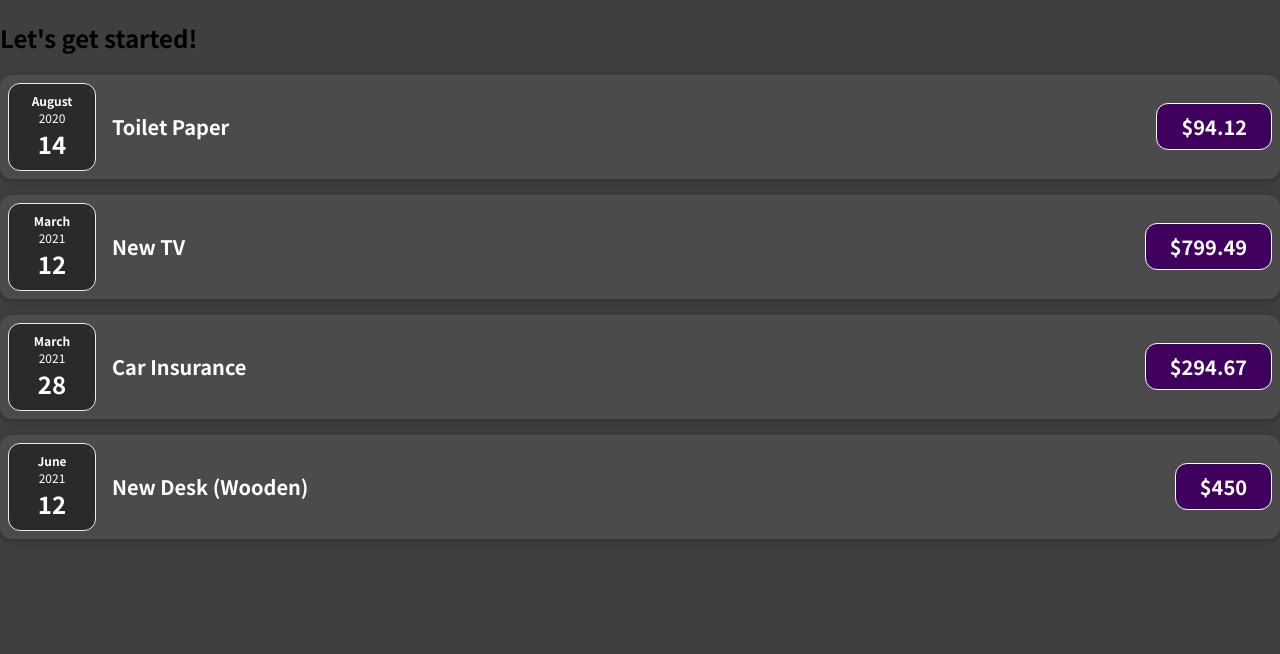
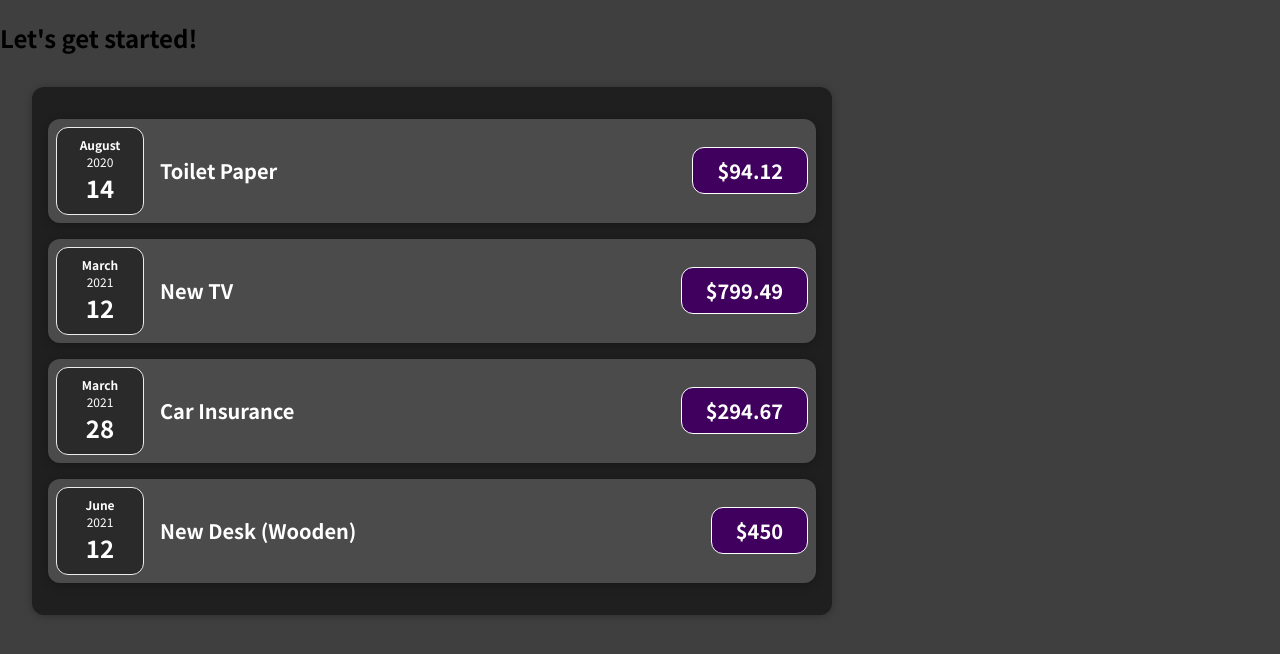
Before and after one commit to Sherry90/react-complete-guide, a JavaScript app: page / in a window 1280 px wide. Shown: the top 654 px of the page. Built offline with nearby package versions, Linux system fonts and the light colour scheme.

Commit message:
split Expenses Component

```diff
--- a/src/App.js
+++ b/src/App.js
@@ -1,14 +1,11 @@
-import ExpenseItem from "./components/ExpenseItem";
+import Expenses from "./components/Expenses";
 import ExpenseData from "./data/ExpenseData";
 
 const App = () => {
   return (
     <div>
       <h2>Let's get started!</h2>
-        <ExpenseItem title={ExpenseData[0].title} amount={ExpenseData[0].amount} date={ExpenseData[0].date} />
-        <ExpenseItem title={ExpenseData[1].title} amount={ExpenseData[1].amount} date={ExpenseData[1].date} />
-        <ExpenseItem title={ExpenseData[2].title} amount={ExpenseData[2].amount} date={ExpenseData[2].date} />
-        <ExpenseItem title={ExpenseData[3].title} amount={ExpenseData[3].amount} date={ExpenseData[3].date} />
+      <Expenses item={ExpenseData} />
     </div>
   );
 }
--- /dev/null
+++ b/src/components/Expenses.css
@@ -0,0 +1,9 @@
+.expenses {
+    padding: 1rem;
+    background-color: rgb(31,31,31);
+    margin: 2rem;
+    width: 50rem;
+    max-width: 95%;
+    border-radius: 12px;
+    box-shadow: 0 1px 8px rgba(0, 0, 0, 0.25);
+}
--- /dev/null
+++ b/src/components/Expenses.js
@@ -0,0 +1,15 @@
+import ExpenseItem from "./ExpenseItem";
+import './Expenses.css'
+
+const Expenses = (props) => {
+    return (
+        <div className="expenses">
+            <ExpenseItem title={props.item[0].title} amount={props.item[0].amount} date={props.item[0].date}/>
+            <ExpenseItem title={props.item[1].title} amount={props.item[1].amount} date={props.item[1].date}/>
+            <ExpenseItem title={props.item[2].title} amount={props.item[2].amount} date={props.item[2].date}/>
+            <ExpenseItem title={props.item[3].title} amount={props.item[3].amount} date={props.item[3].date}/>
+        </div>
+    )
+}
+
+export default Expenses
```
